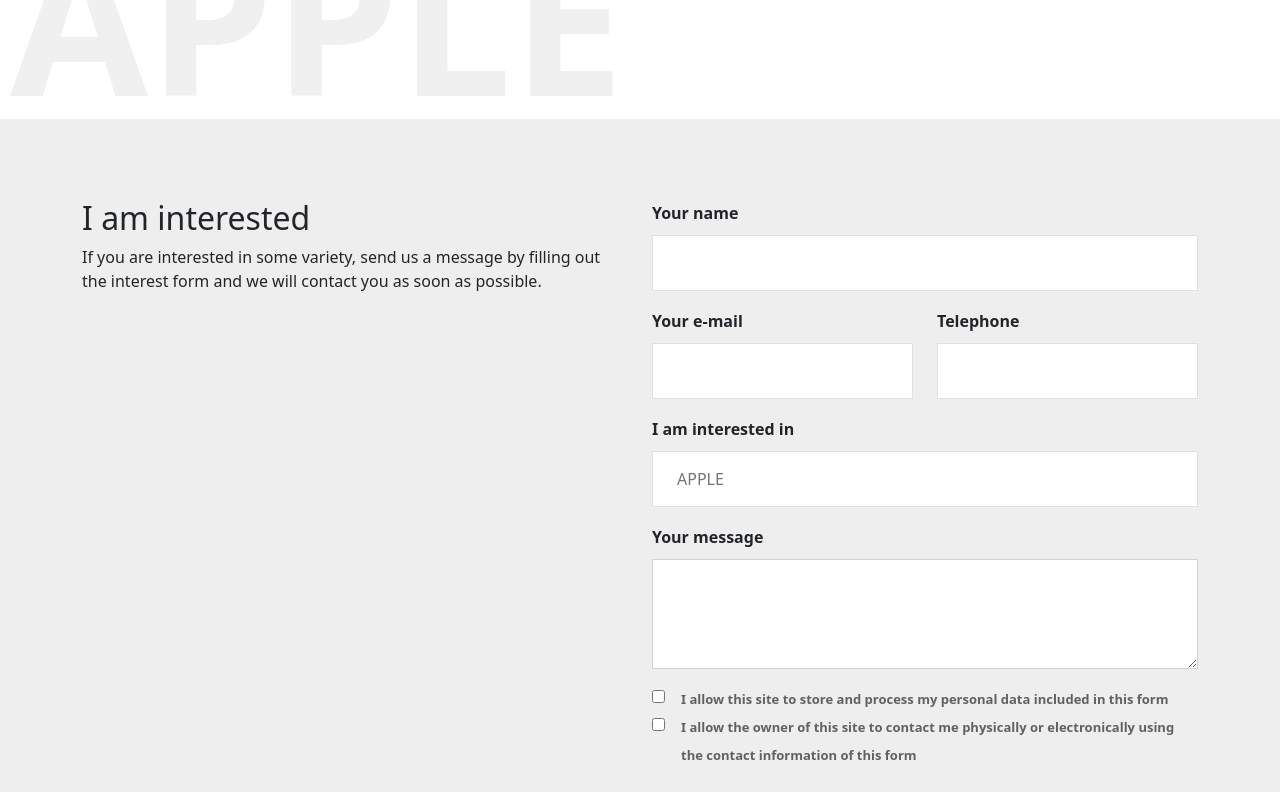
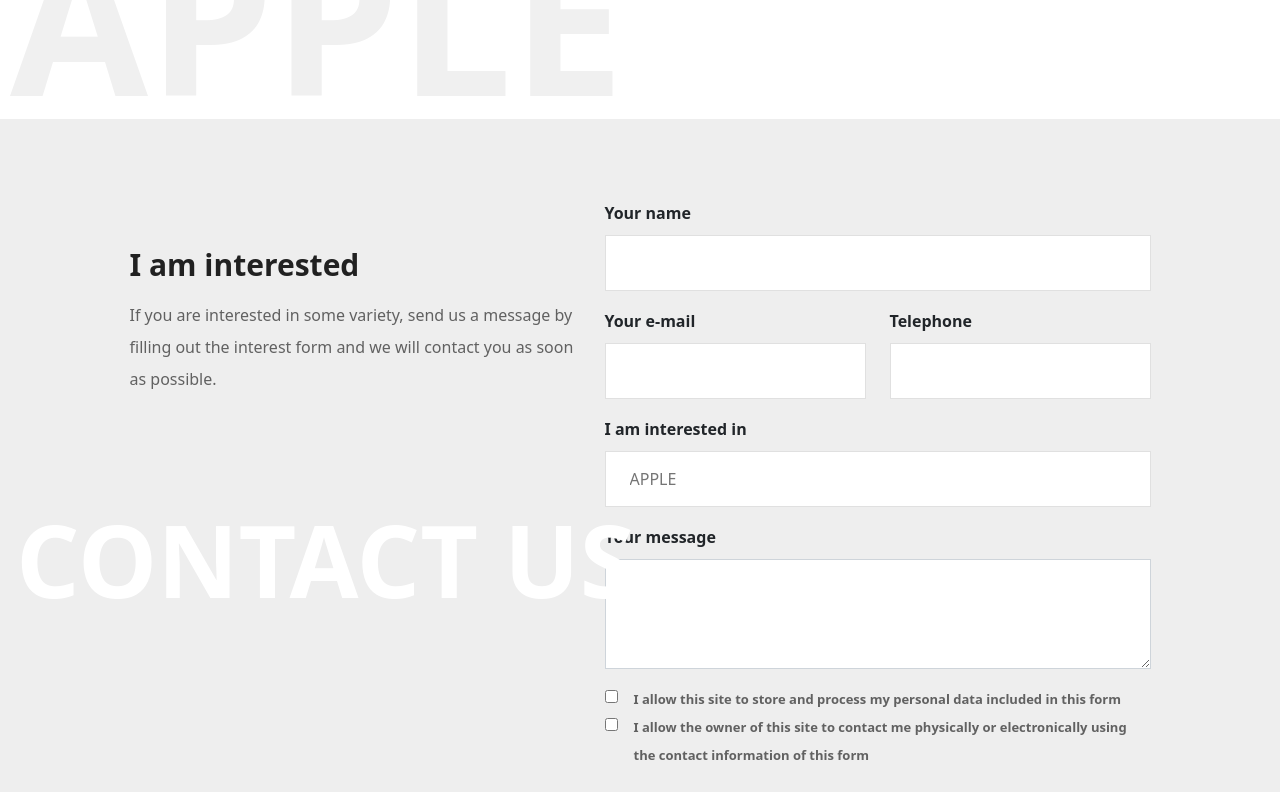
Before and after one commit to aslanliIbrahim/Nurseries.com, a plain HTML site: page pages/plantsub.html in a window 1280 px wide. Shown: the part 988-1780 px from the top of the page. Drawn offline with nearby package versions, Linux system fonts and the light colour scheme; files that its build step writes are made by us from their sources.

Commit message:
plants-last is complated for on the web

```diff
--- a/pages/plantsub.html
+++ b/pages/plantsub.html
@@ -332,9 +332,9 @@
         </section>
         <section id="plants-last">
             <div class="container">
-                <div class="row">
-                    <div class="col-12 col-lg-6">
-                        <h2>
+                <div class="row justify-content-center">
+                    <div class="col-12 col-lg-5 pt-lg-5 form-left">
+                        <h2 data-aos="zoom-out-down">
                             I am interested
                         </h2>
                         <p>
--- a/src/scss/_plantsb.scss
+++ b/src/scss/_plantsb.scss
@@ -144,6 +144,39 @@
 #plants-last{
     background-color: $bg-white;
     padding: 5rem 0;
+    position: relative;
+    &::before{
+        content: "Contact us";
+        text-transform: uppercase;
+        font-size: 100px;
+        color: $white;
+        position: absolute;
+        top: 50%;
+        left: 1rem;
+        font-weight: bold;
+        z-index: 9;
+        letter-spacing: 0;
+    }
+    .form-left{
+        h2{
+            font-size: 30px;
+            line-height: 1.2;
+            font-weight: 700;
+            letter-spacing: 0;
+            color: $black;
+            margin-bottom: 16px;
+        };
+        p{
+            margin: 0 0 24px 0;
+            padding: 0;
+            font-size: 16px;
+            font-weight: 400;
+            line-height: 32px;
+            letter-spacing: 0px;
+            color: #616161;
+
+        }
+    }
     .form-side{
         form{
             width: 100%;
```
Also changed, not shown: src/scss/styles.css, 1 other file.
